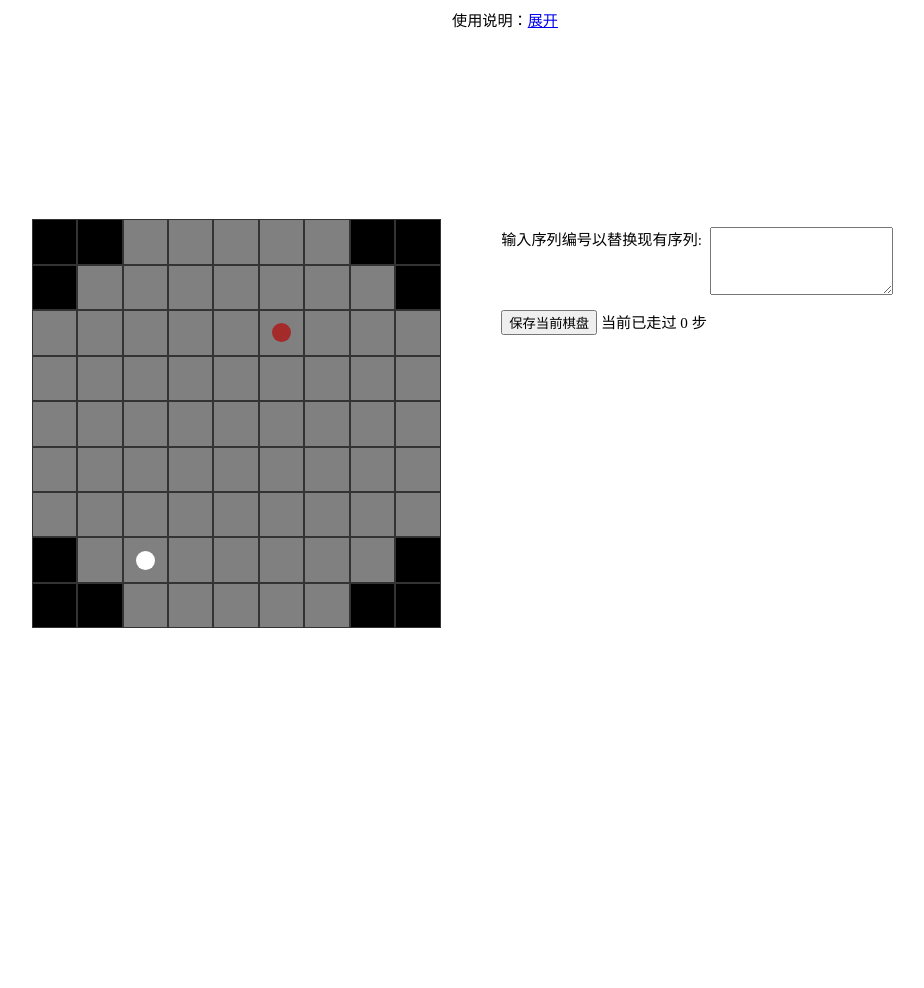
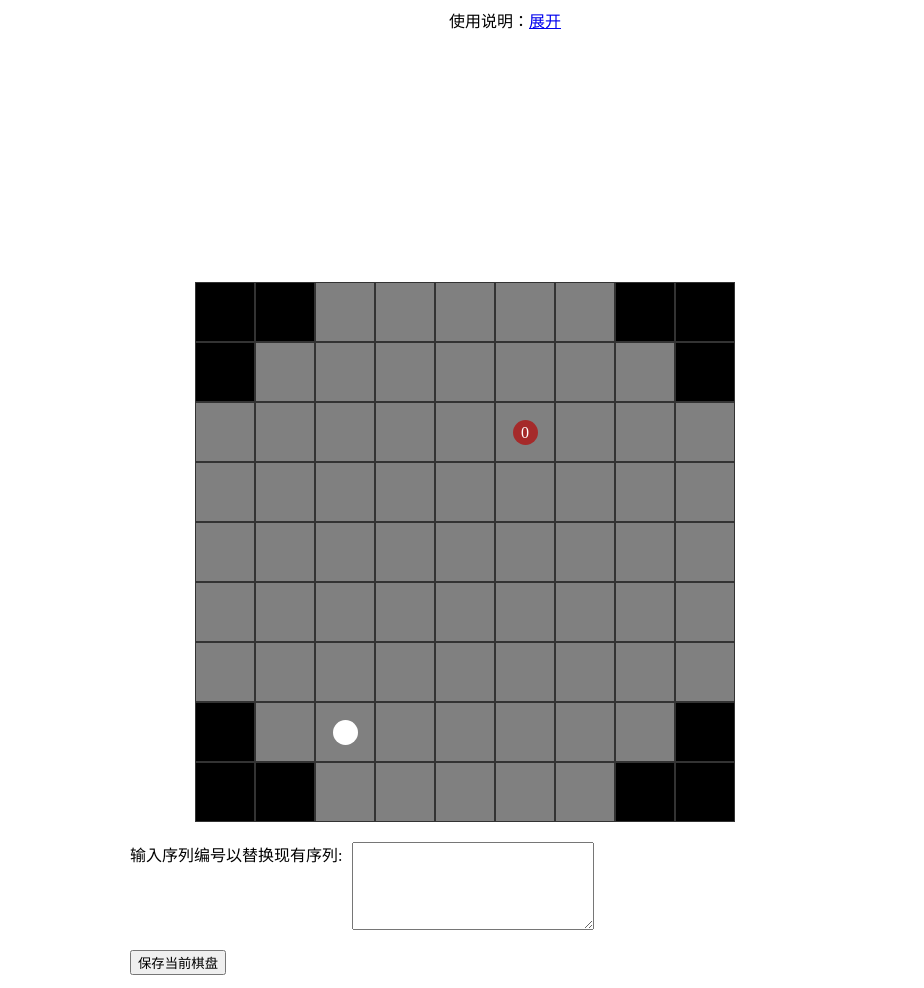
Before and after one commit to Jin821551407/AlchemyStarWeaklySim, a plain HTML site: page index.html in a window 1280 px wide. Shown: the whole page, without its empty margins (135-1059 px from the left). Before the commit the page ends 800 px from the top, so only its background shows below. Drawn offline with Linux system fonts and the light colour scheme.

Commit message:
最终版

```diff
--- a/index.css
+++ b/index.css
@@ -1,7 +1,3 @@
-html {
-    font-size: 2.36686931vw;
-}
-
 .screen{
     display: flex;
     flex-direction: column;
@@ -10,13 +6,20 @@ html {
     overflow: hidden;
 }
 
+/* .explain{
+    height: 130px;
+} */
+
 .board{
     position: relative;
-    margin-top: 0.25rem;
-    margin-right: 2rem;
-    margin-left: 3rem;
-    width: 13.5rem;
-    height: 13.5rem;
+    margin-top: 10px;
+    margin-right: 80px;
+    /* display: flex;
+    flex-direction: column;
+    justify-content: center;
+    align-items: center; */
+    width: 540px;
+    height: 540px;
 }
 
 .grid{
@@ -26,17 +29,17 @@ html {
 .box{
     position: relative;
     box-sizing: border-box;
-    width: 1.5rem;
-    height: 1.5rem;
+    width: 60px;
+    height: 60px;
     background-color: grey;
-    border: 0.025rem solid #333333;
+    border: 1px solid #333333;
 }
 
 .seqBox{
     position: relative;
     box-sizing: border-box;
-    width: 1.25rem;
-    height: 1.25rem;
+    width: 50px;
+    height: 50px;
     background-color: grey;
     border: 1px solid #333333;
 }
@@ -278,12 +281,12 @@ html {
 }
 
 .chooseBorder{
-    border: 0.075rem solid #333333;
+    border: 3px solid #333333;
 }
 
 .sequenceNumber-wrap{
-    width: 14.75rem;
-    margin: 0.5rem 0;
+    width: 590px;
+    margin: 20px 0;
 }
 
 .sequenceNumber{
@@ -293,10 +296,10 @@ html {
 
 .sequenceNumberInput{
     box-sizing: border-box;
-    margin: 0 0.25rem;
-    width: 6.05rem;
-    padding: 0.3rem;
-    font-size: 0.7rem;
+    margin: 0 10px;
+    width: 242px;
+    padding: 12px;
+    font-size: 28px;
     overflow: hidden;
     resize: vertical;
 }
@@ -306,33 +309,33 @@ html {
 }
 
 .submit{
-    border-radius: 0.05rem;
-    padding: 0 0.2rem;
+    border-radius: 2px;
+    padding: 0 8px;
     border: 1px solid black;
 }
 
 
 .tips{
     color: red;
-    margin: 0 0 0.25rem 0;
+    margin: 0 0 10px 0;
 }
 
 .sequence{
     display: flex;
     flex-wrap: wrap;
-    width: 18.75rem;
+    width: 750px;
 }
 
 .addGrid{
-    font-size: 1.25rem;
+    font-size: 50px;
     color: white;
     text-align: center;
-    line-height: 1.3rem;
+    line-height: 52px;
 }
 
 .person{
-    width: 0.625rem;
-    height: 0.625rem;
+    width: 25px;
+    height: 25px;
     border-radius: 50%;
     position: absolute;
     top: 0;
@@ -342,11 +345,14 @@ html {
     margin: auto;
     background-color: brown;
     z-index: 999;
+    color: white;
+    text-align: center;
+    line-height: 25px;
 }
 
 .monster{
-    width: 0.625rem;
-    height: 0.625rem;
+    width: 25px;
+    height: 25px;
     border-radius: 50%;
     position: absolute;
     top: 0;
@@ -359,15 +365,15 @@ html {
 
 .imgWrap{
     width: 80%;
-    min-height: 6rem;
+    min-height: 240px;
     display: flex;
     flex-wrap: wrap;
 }
 
 .pic{
-    margin: 0.5rem 0.25rem;
-    width: 5rem;
-    height: 5rem;
+    margin: 20px 10px;
+    width: 200px;
+    height: 200px;
 }
 
 .line{
@@ -380,4 +386,5 @@ html {
     width: 100%;
     display: flex;
     justify-content: center;
+    flex-wrap: wrap;
 }
--- a/index.html
+++ b/index.html
@@ -7,7 +7,7 @@
     <title>AlchemyStarWeaklySim</title>
     <link rel="stylesheet" href="./index.css">
 </head>
-<body style="font-size: 0.5rem;">
+<body>
     <div id="app">
         <div class="screen">
             <!-- 使用说明 -->
@@ -109,7 +109,7 @@
                             :class="{chooseBorder:isEdit===3}"
                             v-if="personY===rowIndex&&personX===index"
                             @click.stop="choosePersonFun"
-                            ></div>
+                            >{{personArray.length}}</div>
                             <!-- 怪物 -->
                             <div
                             class="monster"
@@ -143,7 +143,6 @@
                     <!-- 保存 -->
                     <div class="save">
                         <button @click="save">保存当前棋盘</button>
-                        <span>当前已走过 {{personArray.length}} 步</span>
                     </div>
                     <!-- 提示语 -->
                     <div class="tips">{{tipsText}}</div>
```
